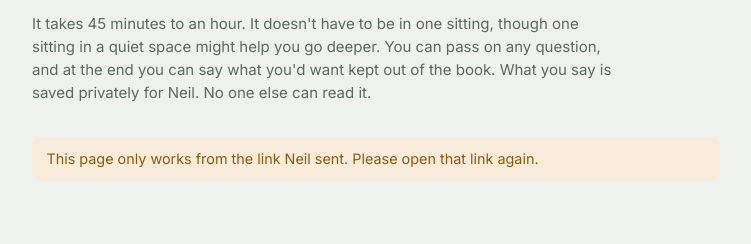
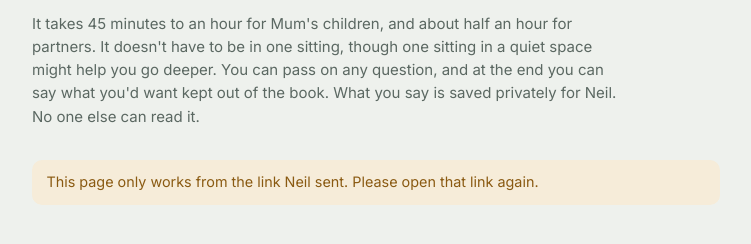
Before and after one commit to neil90d/remembering-mum, a plain HTML site: page index.html in a window 1280 px wide. Shown: the part 220-464 px from the top of the page, without its empty margins (264-1015 px from the left). Drawn offline with nearby package versions, Linux system fonts and the light colour scheme.

Commit message:
Give partners their own time estimate
Co-Authored-By: Claude Opus 5.5 <noreply@anthropic.com>

```diff
--- a/index.html
+++ b/index.html
@@ -123,7 +123,7 @@ input[type=text] { flex: 1 1 12rem; }
     <span class="label">For the book about Mum</span>
     <h1 id="h-start">Remembering Mum</h1>
     <p>This is a conversation, not a form. Claude, an AI, will ask you about Mum one question at a time and follow up the way a good listener would. You can talk or type. Your answers save as you go, so you can stop and come back to this link on the same device any time.</p>
-    <p>It takes 45 minutes to an hour. It doesn't have to be in one sitting, though one sitting in a quiet space might help you go deeper. You can pass on any question, and at the end you can say what you'd want kept out of the book. What you say is saved privately for Neil. No one else can read it.</p>
+    <p>It takes 45 minutes to an hour for Mum's children, and about half an hour for partners. It doesn't have to be in one sitting, though one sitting in a quiet space might help you go deeper. You can pass on any question, and at the end you can say what you'd want kept out of the book. What you say is saved privately for Neil. No one else can read it.</p>
   </div>
 
   <p class="note" id="no-link" hidden>This page only works from the link Neil sent. Please open that link again.</p>
```
